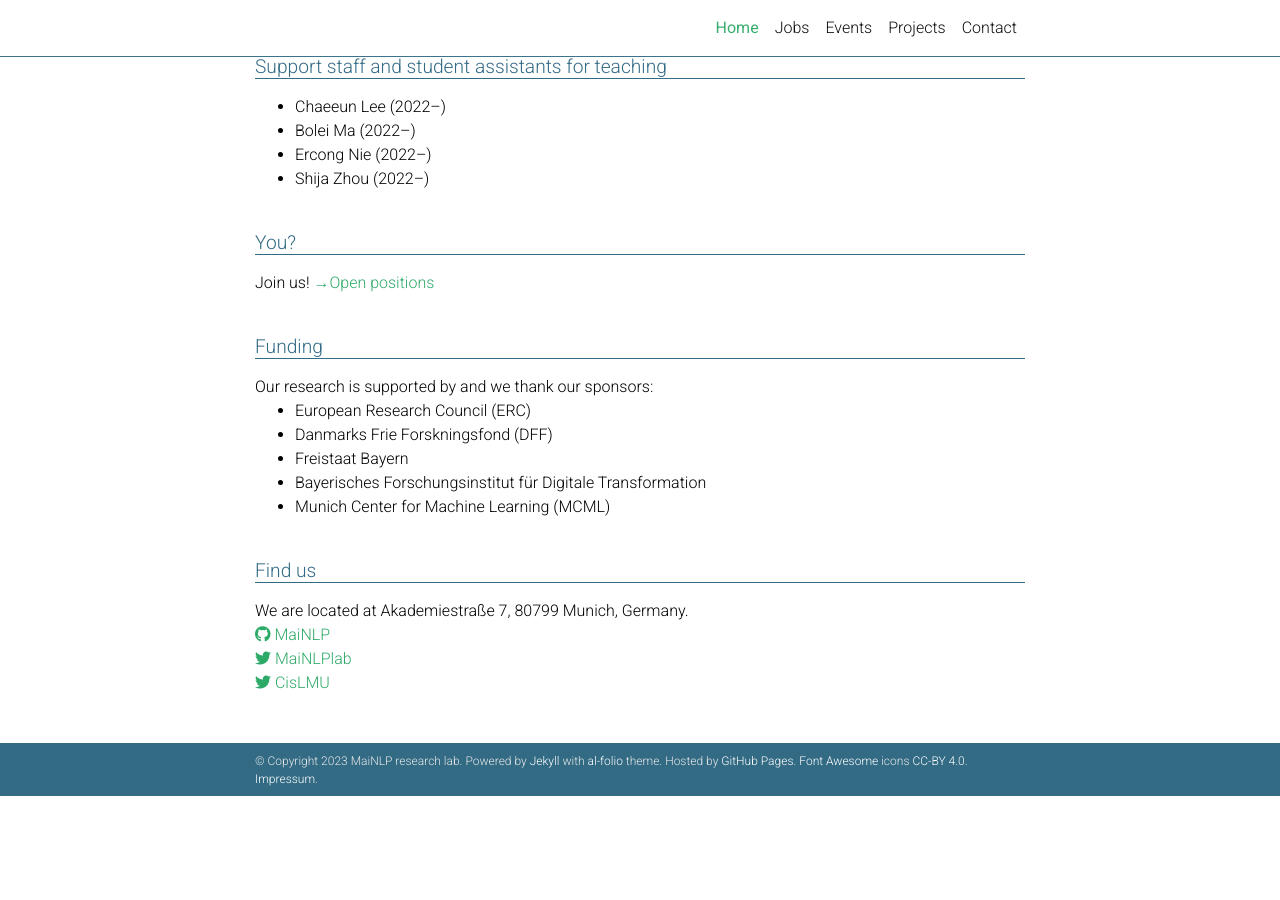
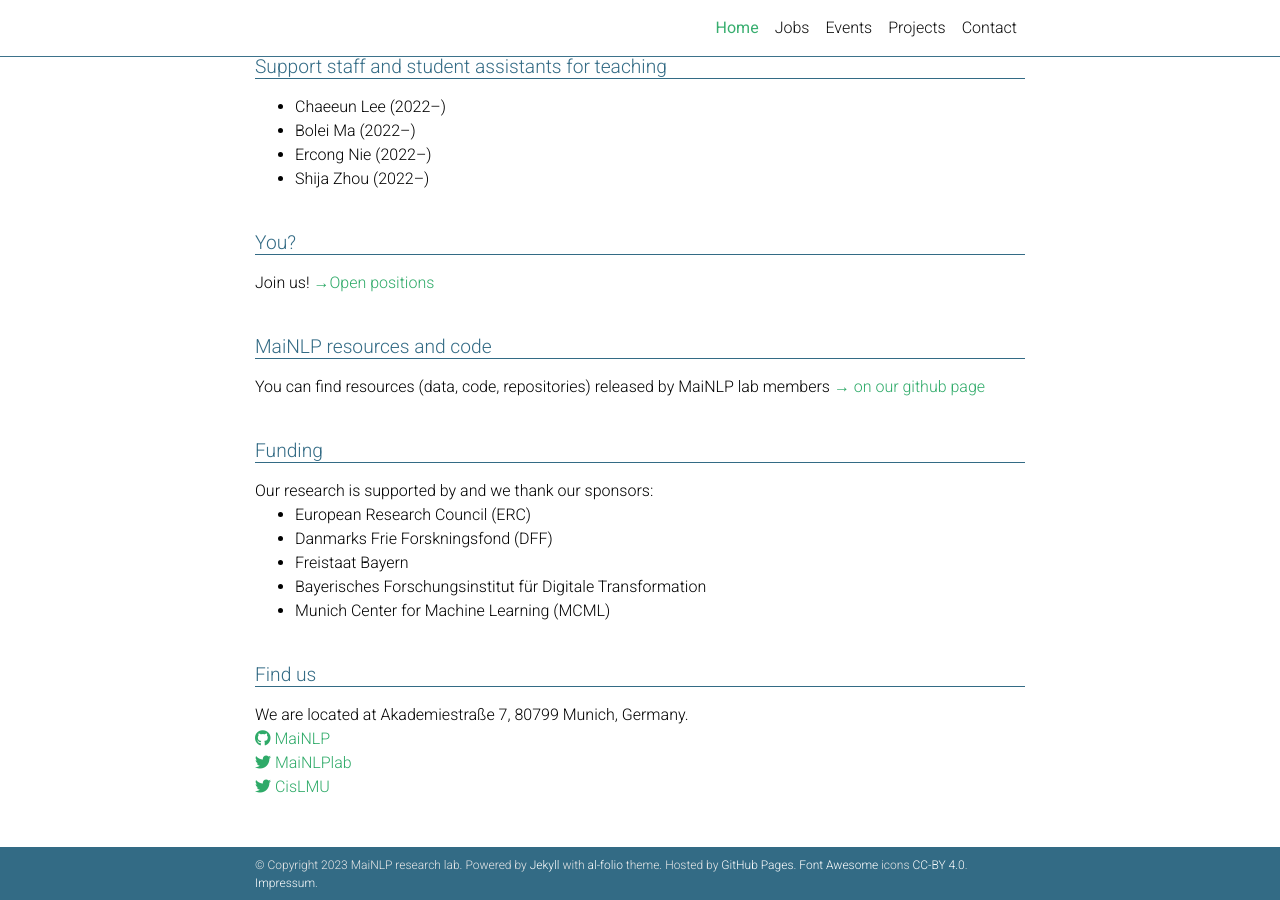
Before and after one commit to mainlp/mainlp.github.io, a Jekyll site: the page built from _pages/about.md, in a window 1280 px wide and 900 px high, scrolled down 2449 px. Built offline with Jekyll 4.4.1, drawn with Linux system fonts in a browser that asks for light colours; full-size pictures stand in for the smaller copies a plugin makes; comment, search, counter and statistics services are not loaded; a style sheet for code colours, icons or effects is not loaded; before the commit the page ends 3245 px from its top, so only the background shows below that.

Commit message:
Update about.md, add resources section

```diff
--- a/_pages/about.md
+++ b/_pages/about.md
@@ -193,6 +193,9 @@ In broad terms, our aim is to make NLP models more robust, so that they can deal
   <h2 class="category">You?</h2>
   Join us! <a href="/jobs">→Open positions</a>
 
+  <h2 class="category">MaiNLP resources and code</h2>
+  You can find resources (data, code, repositories) released by MaiNLP lab members <a href="https://github.com/mainlp/">→ on our github page</a>
+
   <h2 class="category">Funding</h2>
   Our research is supported by and we thank our sponsors:
   <ul>
```
